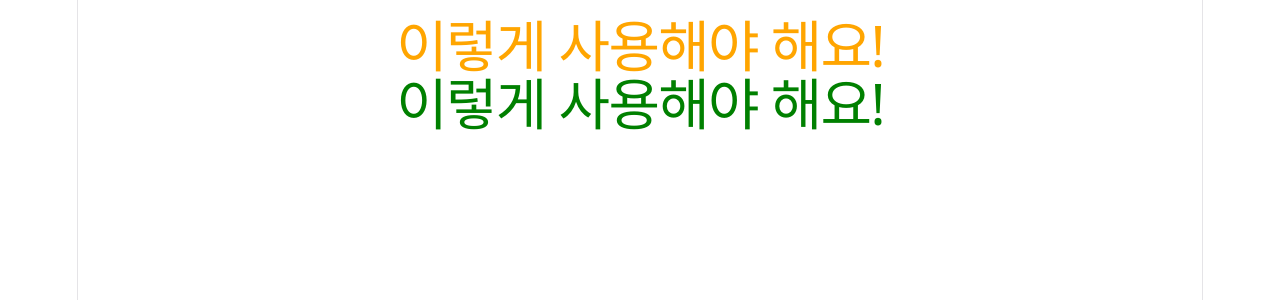
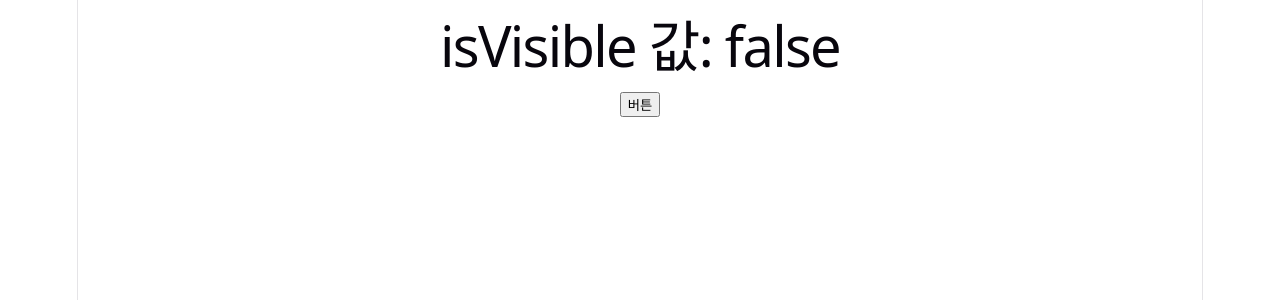
Before and after one commit to chlalswns200/vue-basic, a Vue app: page / in a window 1280 px wide. Shown: the top 300 px of the page. Built offline with nearby package versions, Linux system fonts and the light colour scheme.

Commit message:
3-3 조건부 렌더링

```diff
--- a/src/App.vue
+++ b/src/App.vue
@@ -1,7 +1,11 @@
 <template>
   <div>
-    <h1 v-bind:class="className">이렇게 사용해야 해요!</h1>
-    <h1 v-bind:class="{active: isActive}">이렇게 사용해야 해요!</h1>
+    <h1>isVisible 값: {{ isVisible }}</h1>
+    <h1 v-if="isVisible">
+      이 문장은 isVisible 값은 {{ isVisible }}일 경우에만 보입니다.
+    </h1>
+
+    <button @click="toggleVisibility">버튼</button>
   </div>
 </template>
 
@@ -9,18 +13,13 @@
 export default {
   data() {
     return {
-        className: "title",
-        isActive: true,
+      isVisible: false,
     };
+  },
+  method: {
+    toggleVisibility() {
+      this.isVisible = !this.isVisible;
+    },
   },
 };
 </script>
-
-<style scoped>
-h1.active{
-    color: green;
-}
-.title{
-    color: orange;
-}
-</style>
```
